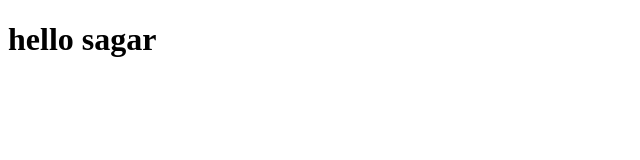
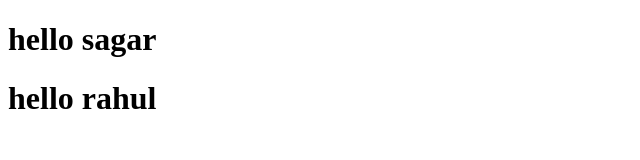
Before and after one commit to sagarmor21/firstpro, a plain HTML site: page index.html in a window 1280 px wide. Shown: the whole page, without its empty margins (0-640 px from the left). Drawn offline with Linux system fonts and the light colour scheme.

Commit message:
add heading

```diff
--- a/index.html
+++ b/index.html
@@ -7,5 +7,6 @@
 </head>
 <body>
     <h1>hello sagar</h1>
+    <h1>hello rahul</h1>
 </body>
 </html>
```
